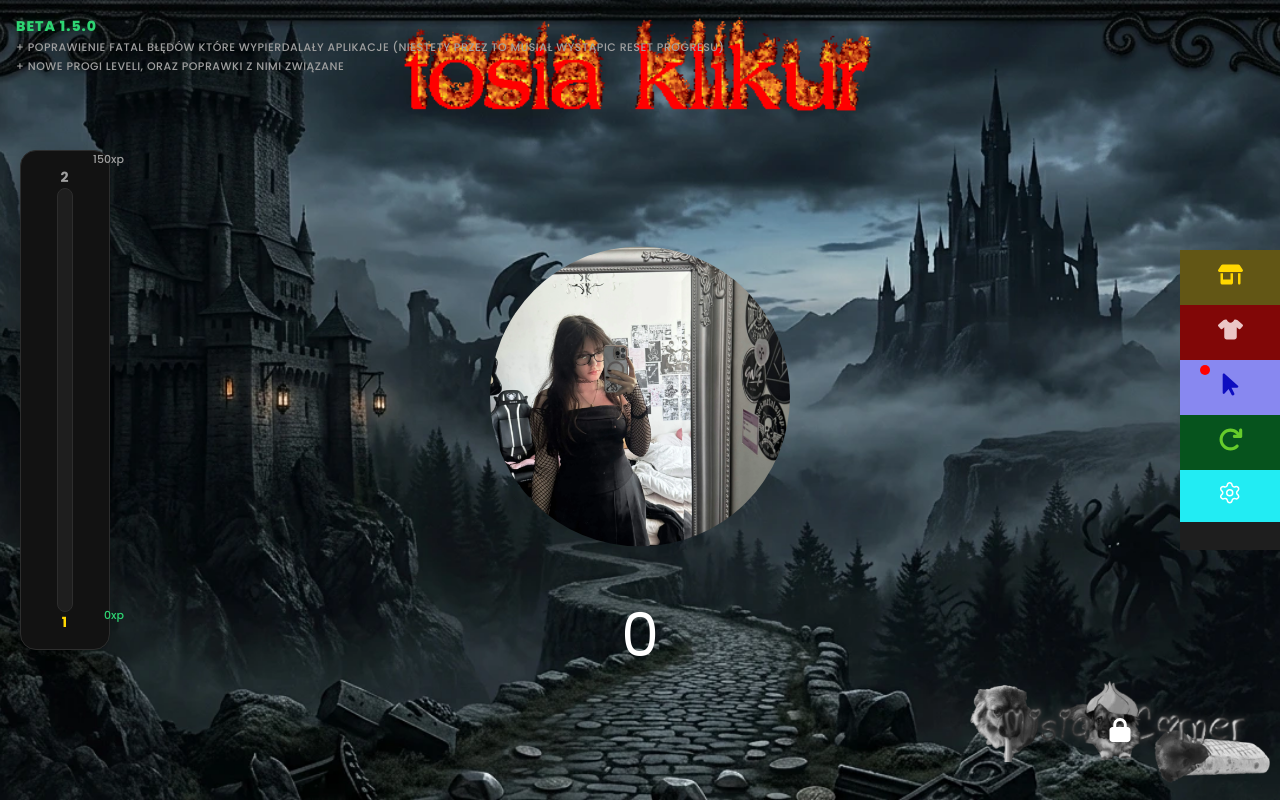
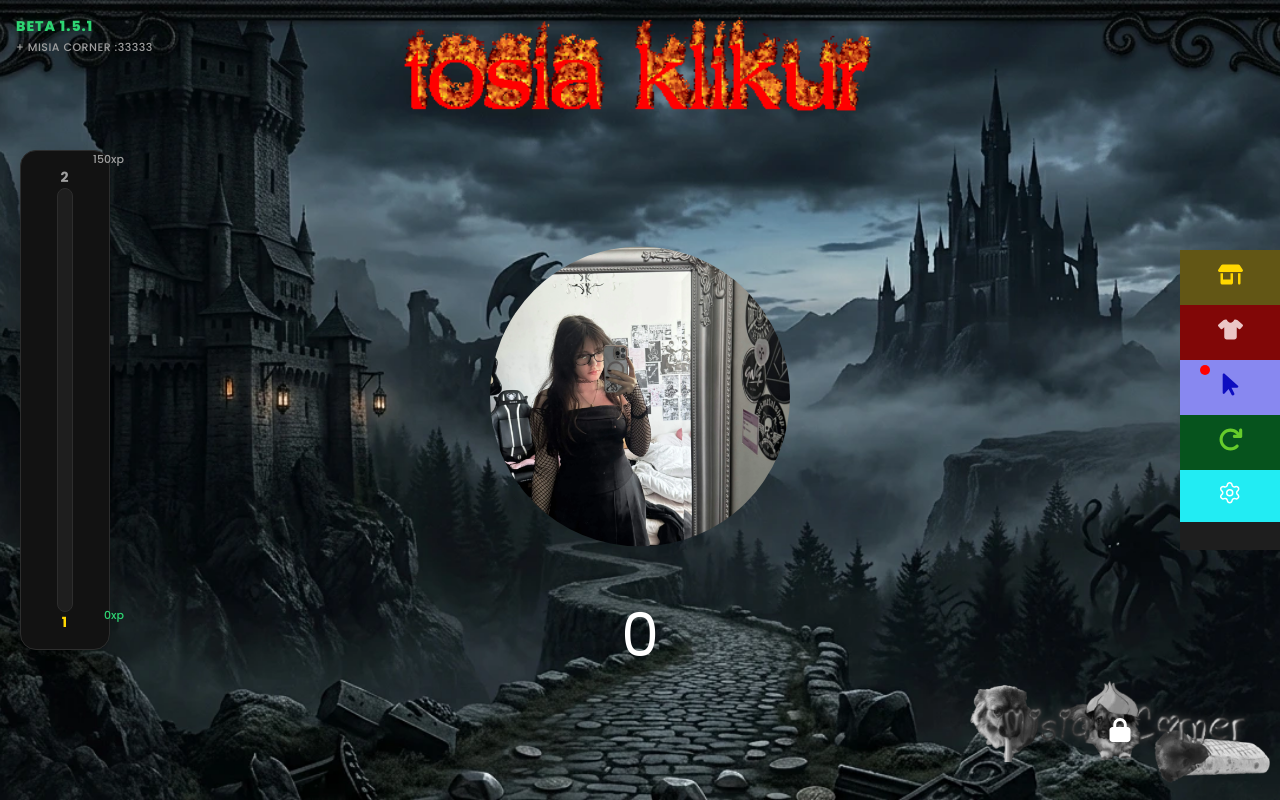
Before and after one commit to kwasnakiwi/TosiaKlikur, a React (Vite) app: page / in a window 1280 px wide. Built offline with nearby package versions, Linux system fonts and the light colour scheme.

Commit message:
BETA 1.5.1 again

```diff
--- a/src/Components/Clicker.jsx
+++ b/src/Components/Clicker.jsx
@@ -111,12 +111,12 @@ const calculateLevelFromXp = (currentXp) => {
   return lvl;
 };
 
-const CURRENT_BETA_VERSION = "BETA 1.5.0";
+const CURRENT_VERSION = "BETA 1.5.1";
 
-if (localStorage.getItem("game_version") !== CURRENT_BETA_VERSION) {
+if (localStorage.getItem("game_version") !== CURRENT_VERSION) {
   window.location.reload();
 
-  localStorage.setItem("game_version", CURRENT_BETA_VERSION);
+  localStorage.setItem("game_version", CURRENT_VERSION);
 }
 
 function Clicker() {
@@ -416,14 +416,8 @@ function Clicker() {
 
       <div className="main-container">
         <div className="version-box">
-          <p className="version">{CURRENT_BETA_VERSION}</p>
-          <p className="added-things">
-            + Poprawienie fatal błędów które wypierdalały aplikacje (niestety
-            przez to musiał wystąpic reset progresu)
-          </p>
-          <p className="added-things">
-            + Nowe progi leveli, oraz poprawki z nimi związane
-          </p>
+          <p className="version">{CURRENT_VERSION}</p>
+          <p className="added-things">+ MISIA CORNER :33333</p>
         </div>
         <div className="title">
           <img src={title} alt="" />
--- a/src/Components/Shop.jsx
+++ b/src/Components/Shop.jsx
@@ -104,7 +104,7 @@ function Shop({
           id: "access_misia_corner",
           name: "Karnet do \"Misia corner\"",
           desc: "Zyskaj ekskluzywne prawo wejścia do strefy Misia corner!",
-          basePrice: 1,
+          basePrice: 100000,
         },
       ],
     },
```
